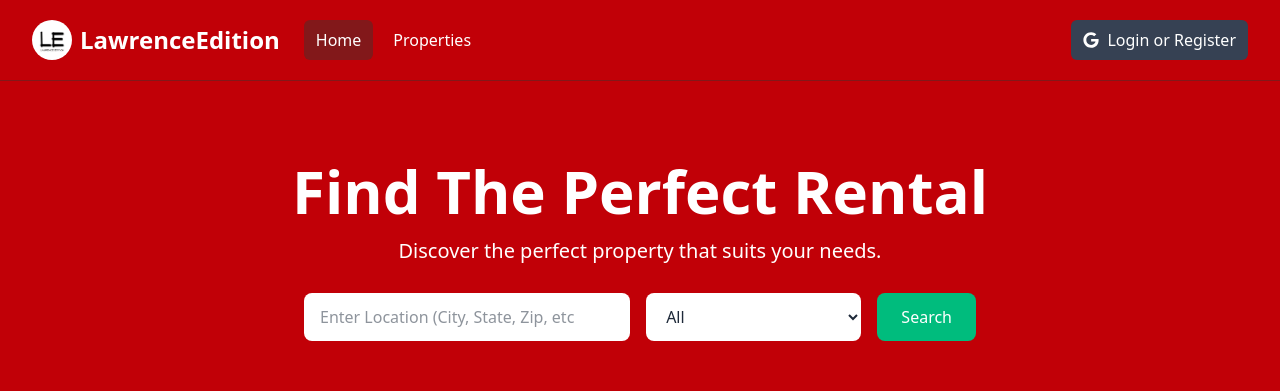
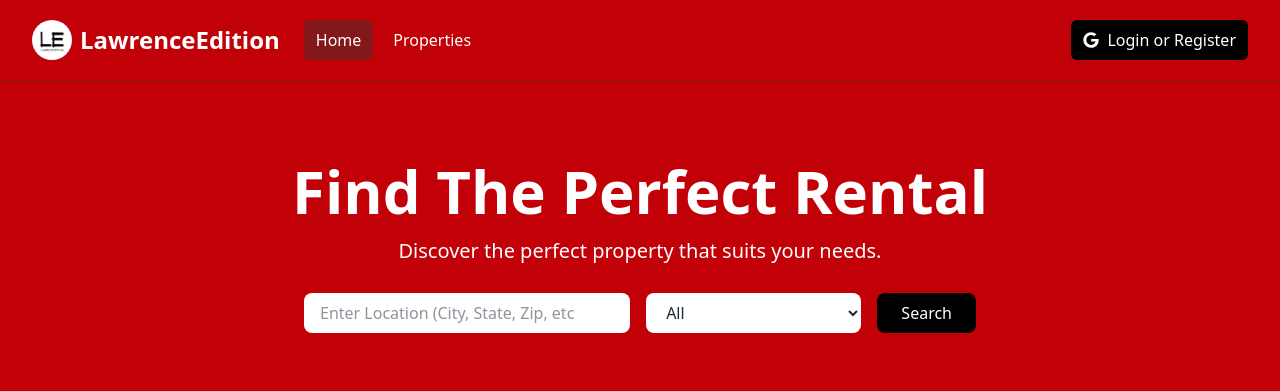
Before and after one commit to ChandanRaikar/lawrence-edition, a Next.js app: page / in a window 1280 px wide. Shown: the top 391 px of the page. Built offline with nearby package versions, Linux system fonts and the light colour scheme; no server answers; the database is empty.

Commit message:
Enhanced styles on home page and navbar

```diff
--- a/app/components/Hero.tsx
+++ b/app/components/Hero.tsx
@@ -24,14 +24,14 @@ export default function Hero() {
                             type="text"
                             id="location"
                             placeholder="Enter Location (City, State, Zip, etc"
-                            className="w-full px-4 py-3 rounded-lg bg-white text-gray-800 focus:outline-none focus:ring focus:ring-blue-500"
+                            className="w-full px-4 py-2 rounded-lg bg-white text-gray-800 focus:outline-none focus:ring focus:ring-blue-500"
                         />
                     </div>
                     <div className="w-full md:w-2/5 md:pl-2">
                         <label htmlFor="property-type" className="sr-only">Property Type</label>
                         <select
                             id="property-type"
-                            className="w-full px-4 py-3 rounded-lg bg-white text-gray-800 focus:outline-none focus:ring focus:ring-blue-500"
+                            className="w-full px-4 py-2 rounded-lg bg-white text-gray-800 focus:outline-none focus:ring focus:ring-blue-500"
                         >
                             <option value="All">All</option>
                             <option value="Apartment">Apartment</option>
@@ -46,7 +46,7 @@ export default function Hero() {
                     </div>
                     <button
                         type="submit"
-                        className="md:ml-4 mt-4 md:mt-0 w-full md:w-auto px-6 py-3 rounded-lg bg-emerald-500 text-white hover:bg-emerald-600 focus:outline-none focus:ring focus:ring-emerald-600"
+                        className="md:ml-4 mt-4 md:mt-0 w-full md:w-auto px-6 py-2 rounded-lg bg-black text-white hover:bg-gray-800 focus:outline-none focus:ring focus:ring-emerald-600"
                     >
                         Search
                     </button>
--- a/app/components/Navbar.tsx
+++ b/app/components/Navbar.tsx
@@ -85,7 +85,7 @@ export default function Navbar() {
                         <div className="hidden md:block md:ml-6">
                             <div className="flex items-center">
                                 <button
-                                    className="flex items-center text-white bg-gray-700 hover:bg-gray-900 hover:text-white rounded-md px-3 py-2"
+                                    className="flex items-center text-white bg-black hover:bg-gray-900 hover:text-white rounded-md px-3 py-2"
                                 >
                                     <FaGoogle className="text-white mr-2" />
                                     <span>Login or Register</span>
```
